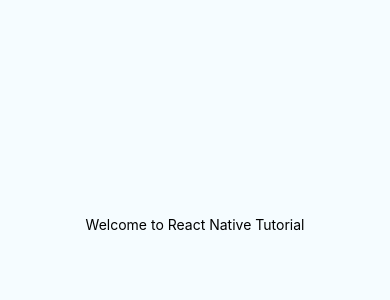
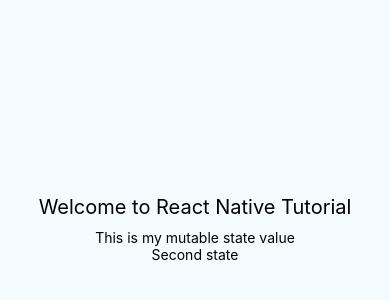
Before and after one commit to dldinza-web/react-native-tutorial, a React Native app: screen / in a window 390 px wide. Shown: the part 198-498 px from the top of the page. Built offline with nearby package versions, Linux system fonts and the light colour scheme.

Commit message:
States   - Mutuable data   - Showed states on the screen   - Updated state through a user interaction onPress

```diff
--- a/App.js
+++ b/App.js
@@ -11,10 +11,34 @@
 
 type Props = {};
 export default class App extends Component<Props> {
+  state = {
+    myState: "This is my mutable state value",
+    anotherState: "Second state"
+  }
+
+  constructor() {
+    super();
+    this.updateAnotherState = this.updateAnotherState.bind(this);
+  }
+
+  updateState = () => {
+    this.setState({ myState: 'This is my new State!!' });
+  }
+
+  updateAnotherState() {
+    this.setState({ anotherState: 'Another state modified!!' });
+  }
+
   render() {
     return (
       <View style={styles.container}>
-        <Text>Welcome to React Native Tutorial</Text>
+        <Text style={styles.welcome}>Welcome to React Native Tutorial</Text>
+        <Text onPress={this.updateState}>
+          {this.state.myState}
+        </Text>
+        <Text onPress={this.updateAnotherState}>
+          {this.state.anotherState}
+        </Text>
       </View>
     );
   }
@@ -26,5 +50,9 @@
     justifyContent: 'center',
     alignItems: 'center',
     backgroundColor: '#F5FCFF',
+  },
+  welcome: {
+    fontSize: 20,
+    margin: 10
   }
 });
```
